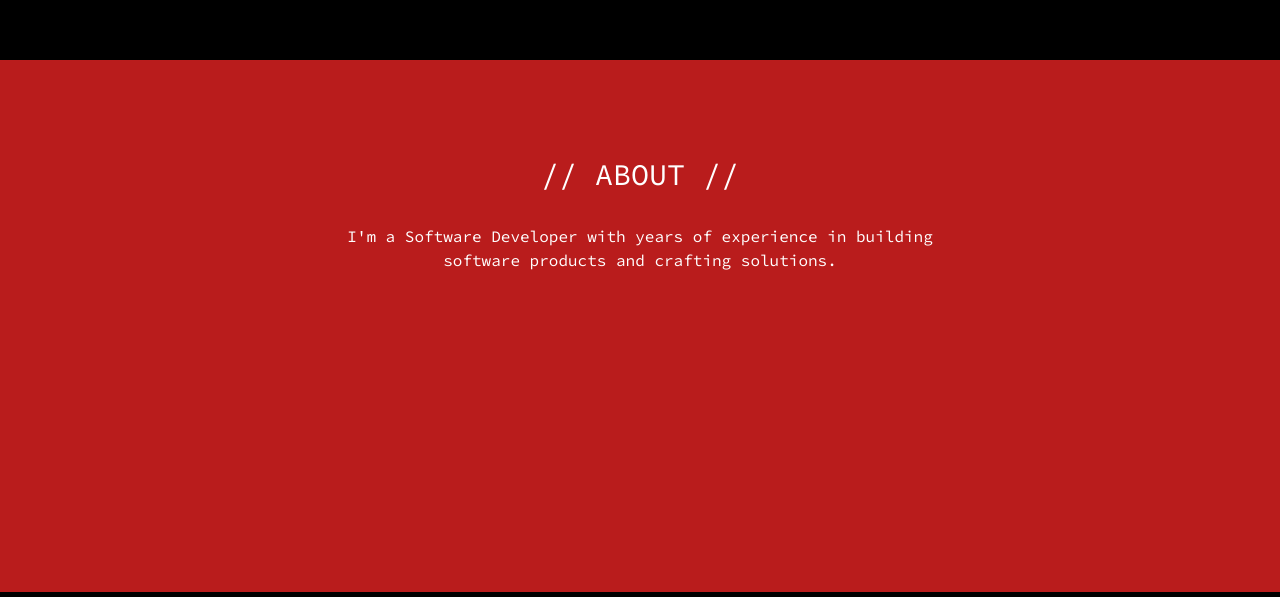
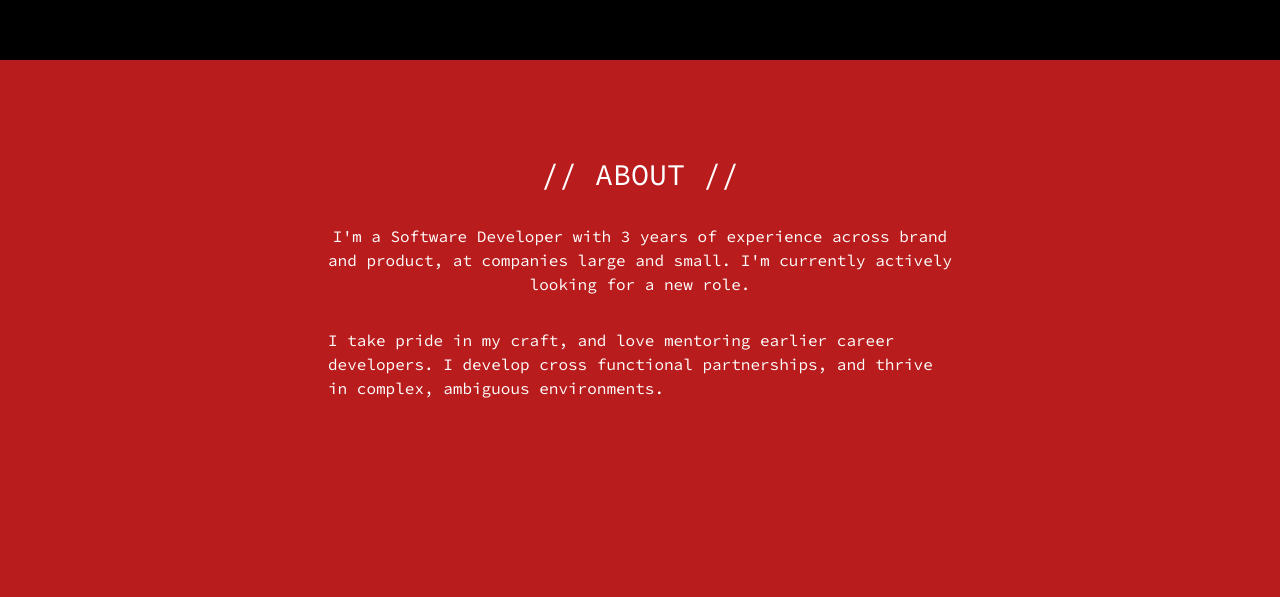
Before and after one commit to charanravi-online/charanravi-online.github.ioo, a Next.js app: page / in a window 1280 px wide. Shown: the part 2056-2653 px from the top of the page. Built offline with nearby package versions, Linux system fonts and the light colour scheme.

Commit message:
modified about section

```diff
--- a/app/page.tsx
+++ b/app/page.tsx
@@ -110,8 +110,15 @@ export default function Home() {
             // ABOUT //
           </h2>
         <p className="text-center max-w-prose">
-        I'm a Software Developer with years of experience in building software products and crafting solutions.
+        I'm a Software Developer with 3 years of experience across brand and product, at companies large and small. I'm currently actively looking for a new role.
         </p>
+        <p className="text-left max-w-prose">
+        I take pride in my craft, and love mentoring earlier career developers. I develop cross functional partnerships, and thrive in complex, ambiguous environments.
+        </p>
+
+
+
+
         {/* <button className="rounded-full border border-solid border-black transition-colors flex items-center justify-center bg-transparent hover:bg-gray-200 text-sm sm:text-base h-12 px-5 min-w-[150px]">
           Let's Work Together
         </button> */}
```
